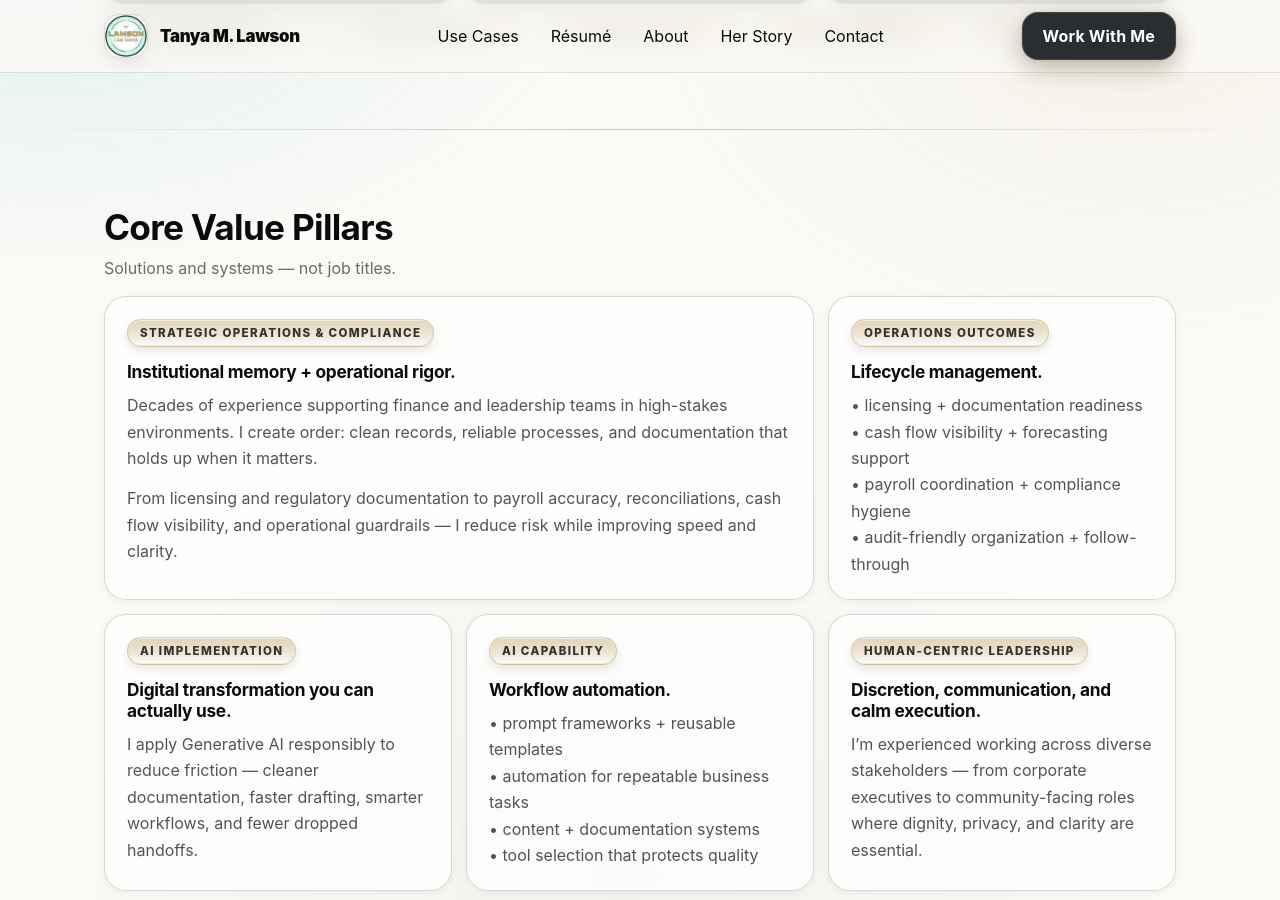
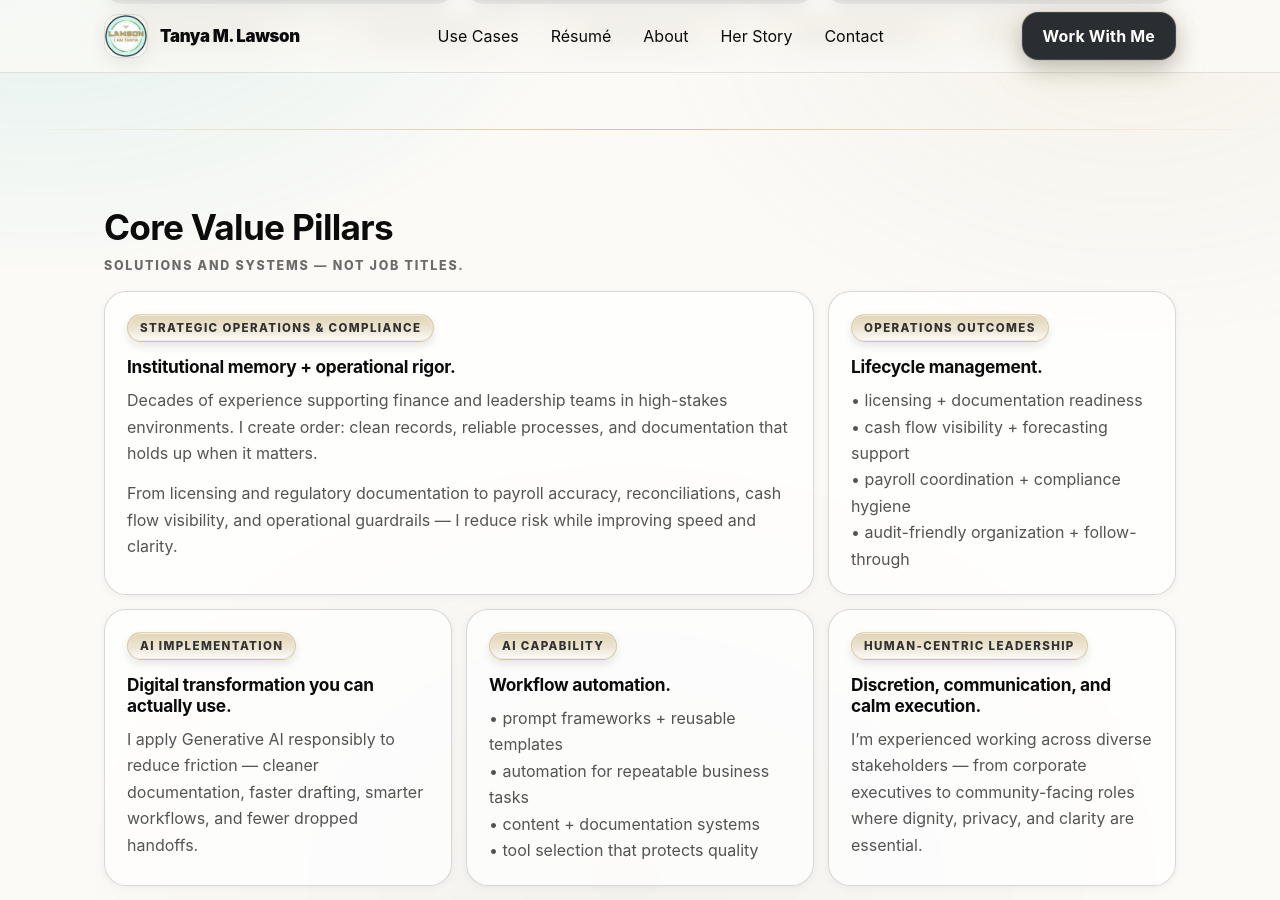
Before and after one commit to TanyaWBM1/TanyaLawson, a Jekyll site: the page built from index.html, in a window 1280 px wide and 900 px high, scrolled down 780 px. Built offline with Jekyll 4.4.1, drawn with Linux system fonts in a browser that asks for light colours.

Commit message:
Update index.html

```diff
--- a/index.html
+++ b/index.html
@@ -76,7 +76,7 @@ show_ticker: true
   <div class="container">
     <div class="section-head">
       <h2>Core Value Pillars</h2>
-      <div class="section-hint">Solutions and systems — not job titles.</div>
+      <div class="cta-kicker">Solutions and systems — not job titles.</div>
     </div>
 
     <div class="bento">
@@ -152,7 +152,7 @@ show_ticker: true
   <div class="container">
     <div class="section-head">
       <h2>By The Numbers</h2>
-      <div class="section-hint">Fast credibility for business and banking partners.</div>
+      <div class="cta-kicker">Fast credibility for business and banking partners.</div>
     </div>
 
     <div class="bento">
```
